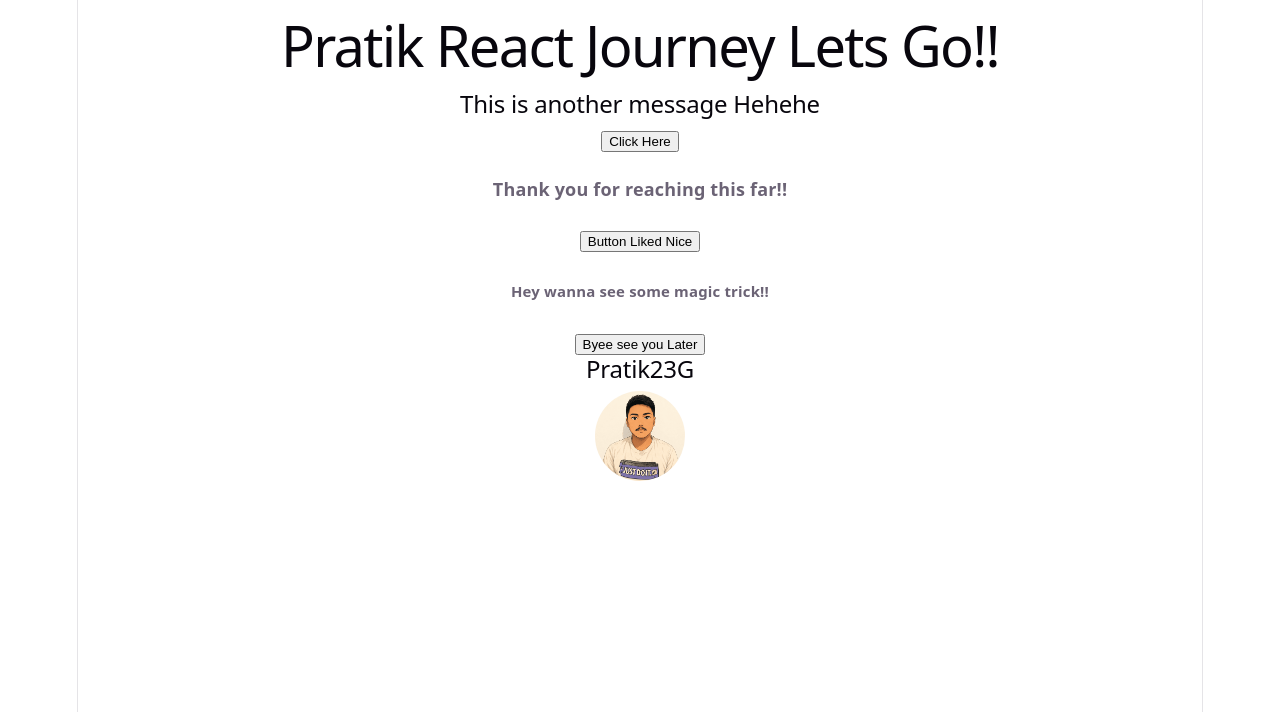
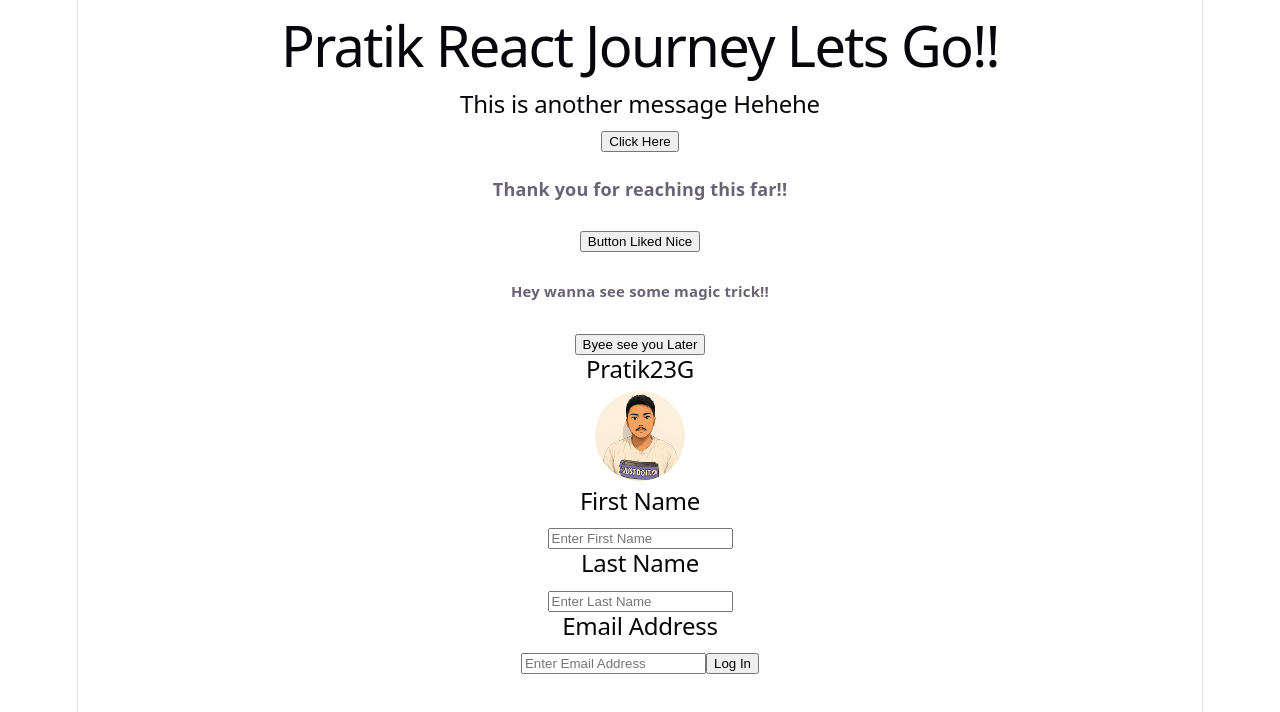
Before and after one commit to Pratik23G/typeMastery, a React (Vite) app in the folder reactDays/lesson2ModernReact/reactLesson2/: page / in a window 1280 px wide. Shown: the top 712 px of the page. Built offline with nearby package versions, Linux system fonts and the light colour scheme.

Commit message:
Ternary operators and conditional loops with JSX and react components

```diff
--- a/reactDays/lesson2ModernReact/reactLesson2/src/App.jsx
+++ b/reactDays/lesson2ModernReact/reactLesson2/src/App.jsx
@@ -7,6 +7,8 @@ import ClickerEffect from "./components/ClickEffect";
 import HelloResponse from "./components/HelloClick";
 
 // import AboutPage from "./components/JsxPageMark";
+import { AdminPage } from "./components/AdminPanel";
+import { Form } from "./components/LoginForm";
 function Welcome() {
   return <h2>This is another message Hehehe</h2>;
 }
@@ -15,11 +17,14 @@ function Button() {
   return <button>Click Here</button>;
 }
 
+const isLoggedIn = false;
+
 const userName = {
   userID: "Pratik23G",
   imageUrl: "/PG.png",
   imageSize: 90,
 };
+
 function App() {
   // const [count, setCount] = useState(0);
 
@@ -42,6 +47,7 @@ function App() {
           borderRadius: userName.imageSize / 2,
         }}
       ></img>
+      <div>{isLoggedIn ? <AdminPage /> : <Form />}</div>
     </div>
   );
 }
--- /dev/null
+++ b/reactDays/lesson2ModernReact/reactLesson2/src/components/AdminPanel.jsx
@@ -0,0 +1,12 @@
+const adminName = "Pratik23G";
+
+export const AdminPage = () => {
+  return (
+    <>
+      <h1> Welcome {adminName}</h1>
+      <p>What is on your mind today??</p>
+      <input placeholder="You can type them over here...." />
+      <button>Submit Here</button>
+    </>
+  );
+};
--- /dev/null
+++ b/reactDays/lesson2ModernReact/reactLesson2/src/components/LoginForm.jsx
@@ -0,0 +1,13 @@
+export const Form = () => {
+  return (
+    <>
+      <h2>First Name</h2>
+      <input placeholder="Enter First Name" />
+      <h2>Last Name</h2>
+      <input placeholder="Enter Last Name" />
+      <h2>Email Address</h2>
+      <input placeholder="Enter Email Address" />
+      <button>Log In</button>
+    </>
+  );
+};
```
